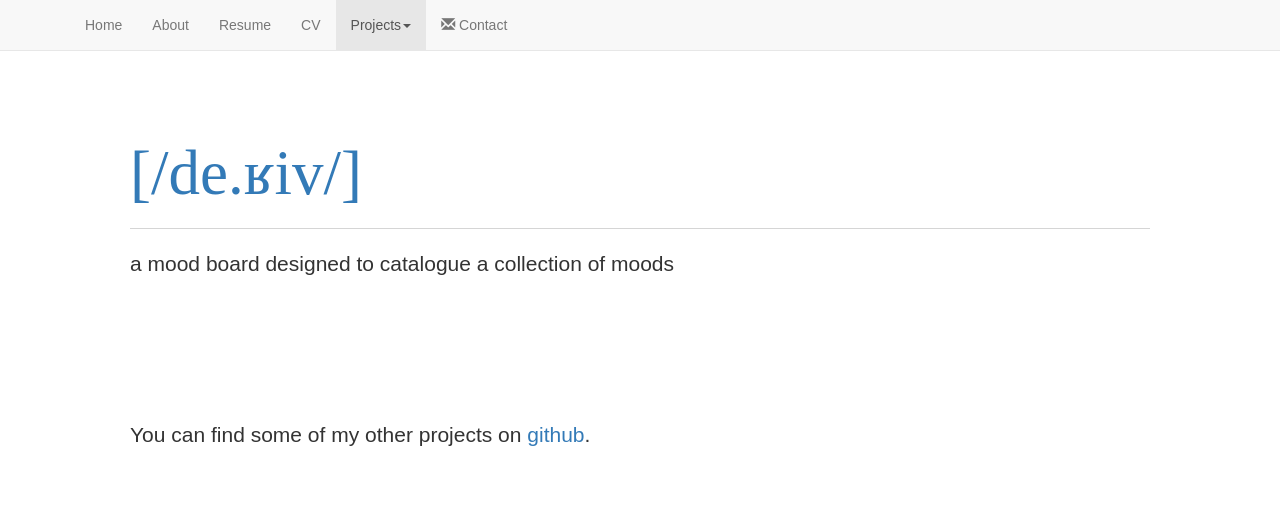
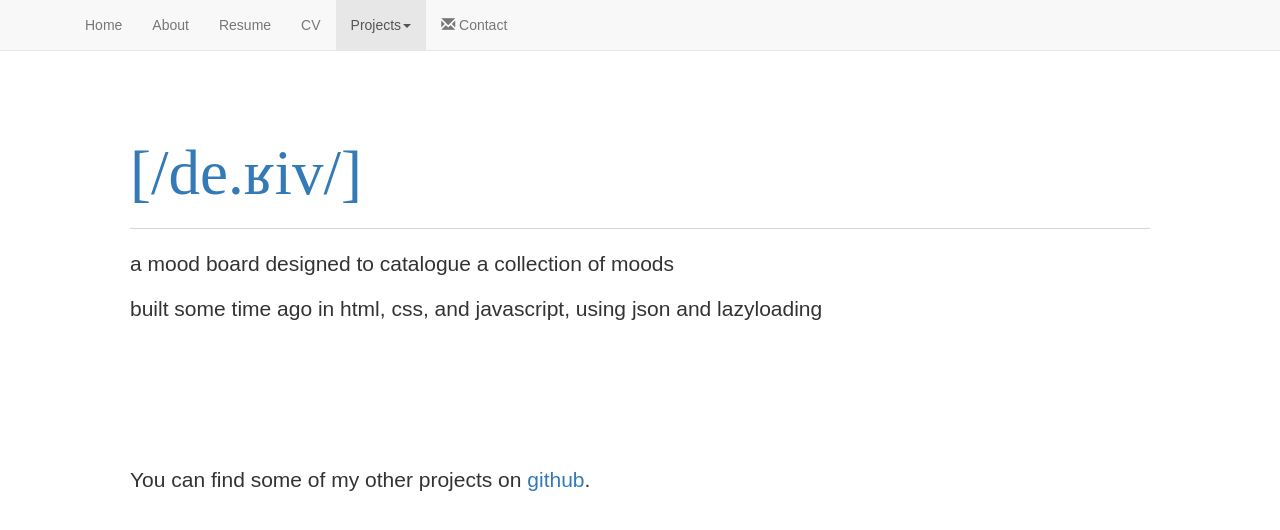
Before and after one commit to lavantgarde/oscrom, a plain HTML site: page programming.html in a window 1280 px wide. Shown: the top 530 px of the page. Drawn offline with nearby package versions, Linux system fonts and the light colour scheme; a script that the page names is missing.

Commit message:
add text

```diff
--- a/programming.html
+++ b/programming.html
@@ -59,6 +59,7 @@
         <a target="_blank" href="http://www.derive.la"><h1><text x="500" y="500" style="font-family:Akzidenz">[/de.ʁiv/]</text></h1></a>
         <hr/>
         <p>a mood board designed to catalogue a collection of moods</p>
+        <p>built some time ago in html, css, and javascript, using json and lazyloading</p>
     </div>
 
     <div class="jumbotron">
```
